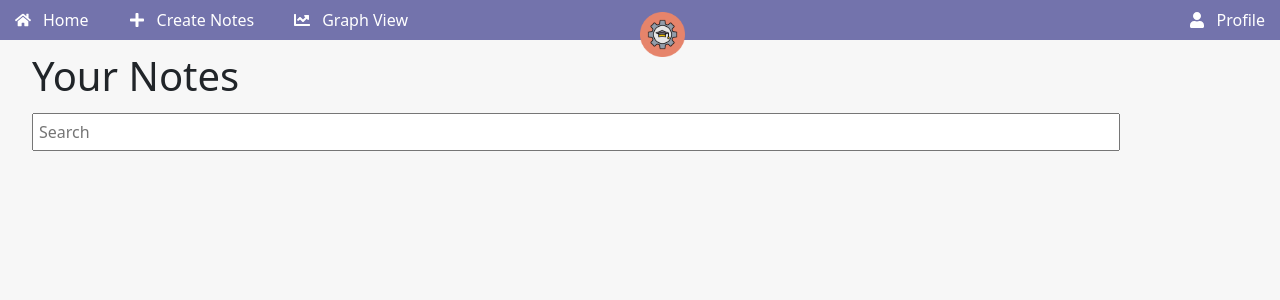
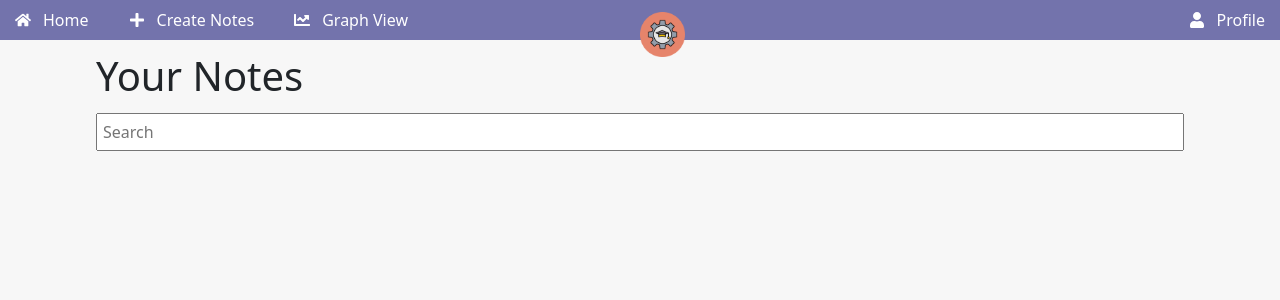
Before and after one commit to shr-gitt/Personal-Knowledge-Management-App, a React (Vite) app in the folder frontend/: page / in a window 1280 px wide. Shown: the top 300 px of the page. Built offline with nearby package versions, Linux system fonts and the light colour scheme; no server answers; sample sign-in values are in the browser's storage.

Commit message:
UI fixes

```diff
--- a/frontend/src/App.css
+++ b/frontend/src/App.css
@@ -1,8 +1,22 @@
+html, body {
+  height: 100%;
+  width: 100%;
+  margin: 0;
+}
+
+*, *::before, *::after {
+  box-sizing: border-box;
+}
+
+
 #root {
-  max-width: 1280px;
+  height: 100%;
+  width: 100%;
   margin: 0 auto;
-  padding: 2rem;
+  padding: 0;
   text-align: center;
+  overflow-x: auto;
+  overflow-y: auto;
 }
 
 .logo {
--- a/frontend/src/Pages/CreateNotes.css
+++ b/frontend/src/Pages/CreateNotes.css
@@ -7,6 +7,7 @@
     justify-content: flex-start;
     height: 100vh;
     width: 100vw;
+    padding-top: 3rem;
     padding-right: 10px;
     padding-left: 10px;
     box-sizing: border-box;
--- a/frontend/src/Pages/GraphView.css
+++ b/frontend/src/Pages/GraphView.css
@@ -3,6 +3,13 @@
     display:flex;
     flex-direction:column;
     gap:12px;
+}
+
+.graph-scroll {
+  width: 100%;
+  height: 100vh;
+  overflow-x: auto;
+  overflow-y: auto;
 }
 
 .graph-header {
--- a/frontend/src/Pages/GraphView.tsx
+++ b/frontend/src/Pages/GraphView.tsx
@@ -1,6 +1,7 @@
 import React, { useRef, useEffect, useState } from "react";
 import * as d3 from "d3";
 import { fetchUserGraph } from "../Service/graphService";
+import "./GraphView.css";
 
 export default function GraphView() {
   const svgRef = useRef<SVGSVGElement | null>(null);
@@ -71,6 +72,7 @@ export default function GraphView() {
     svg.selectAll("*").remove(); // cleanup previous render
 
     const links = data.links.map((d) => ({ ...d }));
+    const svgWidth = 2000; // fixed width
 
     const simulation = d3
       .forceSimulation<GraphNode>(nodes)
@@ -82,8 +84,7 @@ export default function GraphView() {
           .distance(100),
       ) // Increase distance between linked nodes
       .force("charge", d3.forceManyBody().strength(-300)) // Increase repulsive force (stronger charge)
-      .force("center", d3.forceCenter(0, 0)); // Keep nodes centered
-
+      .force("center", d3.forceCenter(svgWidth / 2, 0));
     const link = svg
       .append("g")
       .attr("stroke", "#999")
@@ -158,7 +159,6 @@ export default function GraphView() {
         .attr("y1", (d) => (d.source as GraphNode).y ?? 0)
         .attr("x2", (d) => (d.target as GraphNode).x ?? 0)
         .attr("y2", (d) => (d.target as GraphNode).y ?? 0);
-      const svgWidth = 2000; // fixed width
 
       // Dynamically calculate bounds of all nodes
       const allY = nodes.map((d) => d.y ?? 0);
@@ -169,7 +169,7 @@ export default function GraphView() {
       svg
         .attr("width", svgWidth)
         .attr("height", maxY - minY) // dynamic height only
-        .attr("viewBox", `${-svgWidth / 2} ${minY} ${svgWidth} ${maxY - minY}`);
+        .attr("viewBox", `0 ${minY} ${svgWidth} ${maxY - minY}`);
 
       node.attr("transform", (d) => `translate(${d.x ?? 0}, ${d.y ?? 0})`);
     });
@@ -196,5 +196,9 @@ export default function GraphView() {
     };
   }, [data]);
 
-  return <svg ref={svgRef} style={{ maxWidth: "100%", height: "auto" }} />;
+  return (
+    <div className="graph-scroll">
+      <svg ref={svgRef} />
+    </div>
+  );
 }
--- a/frontend/src/Pages/Home.css
+++ b/frontend/src/Pages/Home.css
@@ -2,7 +2,12 @@
     display: flex;
     flex-direction: column;
     align-items: flex-start;
-    height: 100vh;
+    min-height: 100%;
+    min-width: 100%;
+    width: 100%;
+    padding-left: 3rem;
+    padding-top: 1rem;
+    overflow-y: auto;
     gap:5px;
 }
 
```
